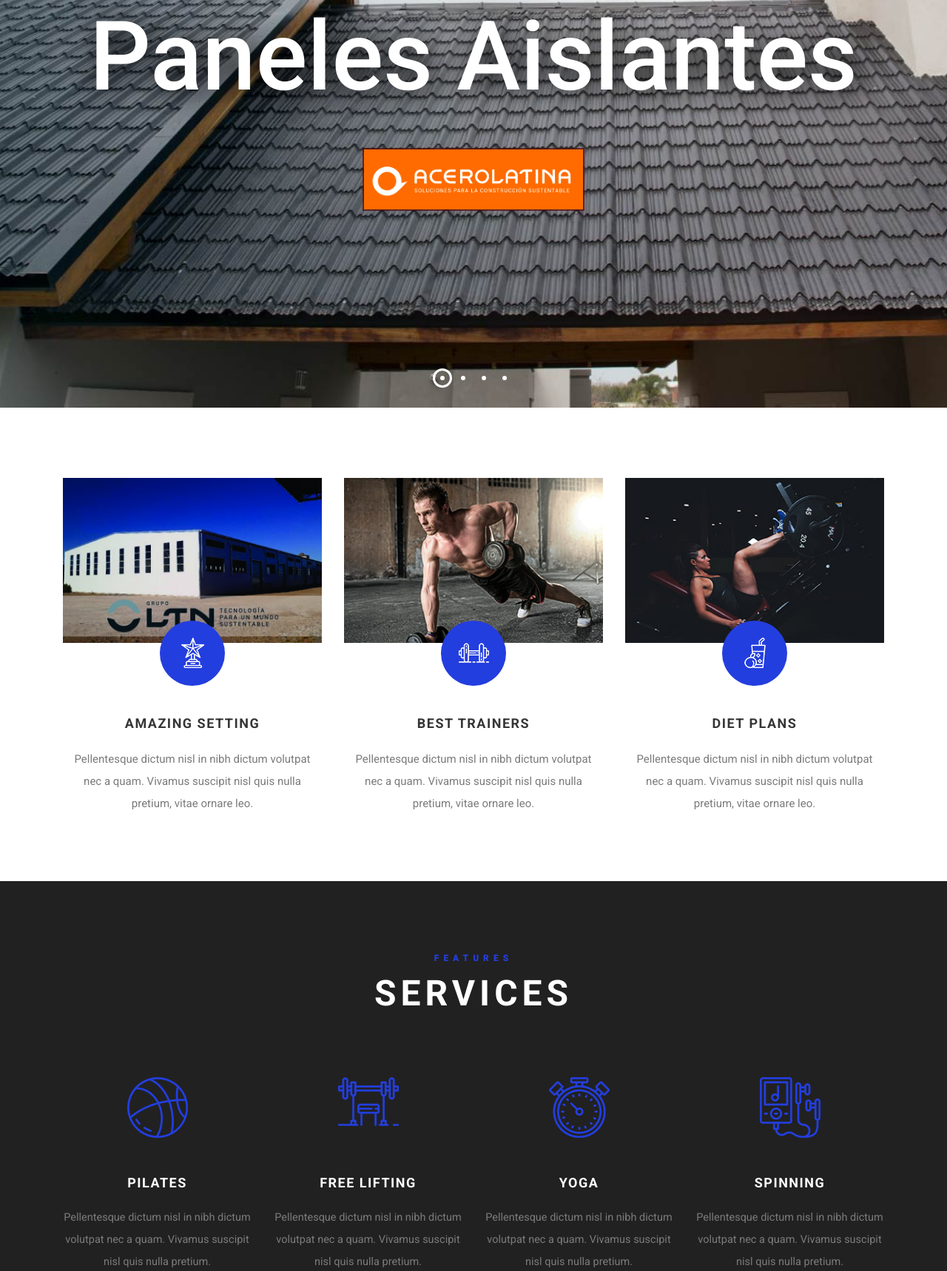
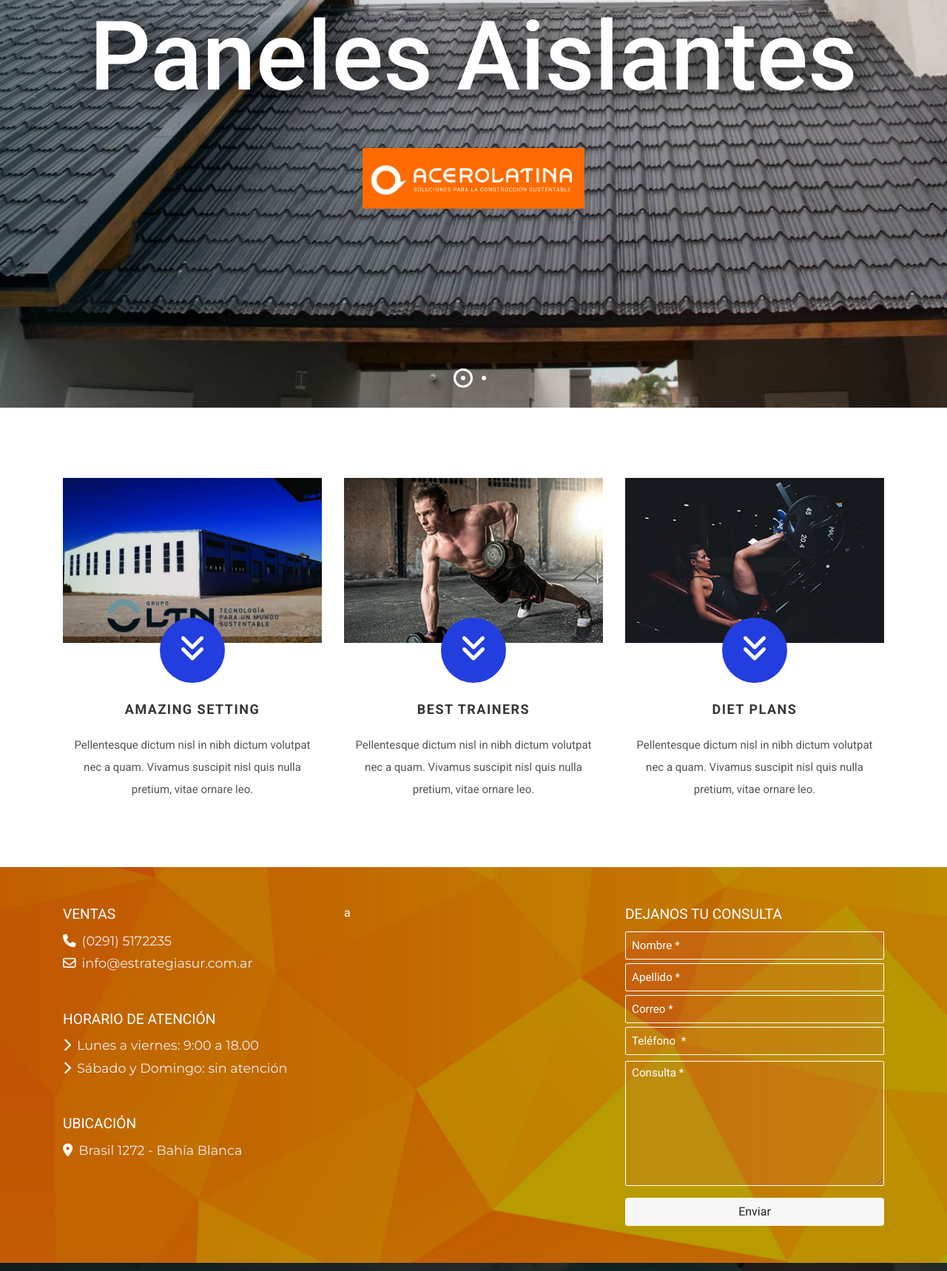
Before and after one commit to gomezger/Estrategia-Sur, a PHP site: page / in a window 1280 px wide. Shown: the part 344-2062 px from the top of the page at 74% size. Run offline with PHP 8.4, Linux system fonts and the light colour scheme; some libraries are stand-ins or nearby versions.

Commit message:
contacto

```diff
--- a/css/style.css
+++ b/css/style.css
@@ -189,7 +189,7 @@
 	letter-spacing: 1.5px;
 	text-transform: uppercase;
 	max-width: 300px;
-	border: solid 0.2em #571010c2;
+	/* border: solid 0.2em #5710103b; */
 	position: relative;
 }
 
@@ -202,13 +202,9 @@
 	top: 0;
 	left: 0;
 	display: none;
-	font-size: 18px;
-	font-weight: 700;
-	color: #fff;
-	letter-spacing: 1.5px;
-	max-width: 300px;
+	font-size: 16px;
+	color: #fff;
 	background-color: #350a0acb;
-	vertical-align: middle;
 	padding-top: 1.5em;
 }
 .logo-carousel .leer-mas:hover {
@@ -606,8 +602,19 @@
 	background: #233EDE;
 	border-radius: 50%;
 	line-height: 83px;
-	margin-bottom: 40px;
+	margin-bottom: 25px;
 	margin-top: -34px;
+	color: #FFF;
+	font-size: 2.5em;
+	font-weight: 100;
+	cursor: pointer;
+}
+
+.single-features .feature-text .feature-icon:hover {
+	background: rgb(4, 10, 47);
+	color: rgb(245, 245, 245);
+	-webkit-transition: all 0.2s linear 0.1s;
+	transition: all 0.2s linear 0.1s;
 }
 
 .single-features .feature-text h5 {
@@ -620,7 +627,7 @@
 }
 
 .single-features .feature-text p {
-	color: #7b7b7b;
+	color: #555555;
 	font-size: 15px;
 	font-weight: 400;
 	line-height: 30px;
@@ -889,12 +896,71 @@
 }
 
 /*---------------------
+  Contacto
+-----------------------*/
+
+.contacto-section {
+	background-image: url("../img/bg-orange-2.jpg");
+	padding: 50px 0;
+	background-position: center;
+	background-size: 100% auto;
+	color: #FFF;
+}
+
+.contacto-section .titulo-contacto{
+	font-family: "Roboto", Ariel;
+	text-transform: uppercase;
+    font-size: 1.2em;
+    font-weight: 400;
+}
+
+.contacto-section .dato-contacto{
+    font-size: 1.1em;
+	font-family: 'Montserrat', sans-serif;
+}
+
+.contacto-section .texto-contacto{
+	color: #EEE;
+}
+.form-control {
+	color: #FFF;
+	border: none;
+	border-radius: 2px;
+	margin-top: 5px;
+	font-size: 0.95em;
+	background-color: rgba(204, 102, 55, 0.239);
+	border: solid 0.05em #FFF;
+	outline: none;
+}
+.form-control:focus {
+	background-color: rgba(204, 102, 55, 0.377);
+	outline: none;
+}
+
+.form-control::placeholder { /* Microsoft Edge */
+    color: rgb(255, 255, 255);
+}
+
+.form-control:focus {
+	outline: none;
+}
+
+.btn-enviar {
+	width: 100%;
+	text-align: center;
+	background-color: #f7f7f7;
+}
+
+/*---------------------
   Footer
 -----------------------*/
 
 .footer-section {
-	height: 641px;
+	height: 500px;
 	padding-top: 109px;
+	background-color: #060a0f;
+	background-position: center;
+	background-size: 100% auto;
 }
 
 .footer-content {
@@ -2188,9 +2254,10 @@
 		margin: 5px 5px 30px;
 		border-radius: 0;
 		float: right;
-		background-color: #233EDE;
+		background-color: rgb(59, 10, 10);
 		position: relative;
 		top: -56px;
+		border-radius: 0.1em;
 	}
 	.slicknav_nav a:hover {
 		border-radius: 0;
--- a/index.html
+++ b/index.html
@@ -11,6 +11,7 @@
 
     <!-- Google Font -->
     <link href="https://fonts.googleapis.com/css?family=Roboto:100,300,300i,400,500,700,900" rel="stylesheet">
+    <link href="https://fonts.googleapis.com/css?family=Montserrat&display=swap" rel="stylesheet">
 
     <!-- Css Styles -->
     <link rel="stylesheet" href="css/bootstrap.min.css" type="text/css">
@@ -20,6 +21,9 @@
     <link rel="stylesheet" href="css/barfiller.css" type="text/css">
     <link rel="stylesheet" href="css/slicknav.min.css" type="text/css">
     <link rel="stylesheet" href="css/style.css" type="text/css">
+
+
+    <script src="https://kit.fontawesome.com/591d68fa75.js"></script>
 </head>
 
 <body>
@@ -125,7 +119,7 @@
                         </div>
                         <div class="feature-text">
                             <div class="feature-icon">
-                                <img src="img/features/icon-1.png" alt="">
+                                <i class="fas fa-angle-double-down pt-2"></i>
                             </div>
                             <h5>Amazing Setting</h5>
                             <p>Pellentesque dictum nisl in nibh dictum volutpat nec a quam. Vivamus suscipit nisl quis
@@ -140,7 +134,7 @@
                         </div>
                         <div class="feature-text">
                             <div class="feature-icon">
-                                <img src="img/features/icon-2.png" alt="">
+                                <i class="fas fa-angle-double-down pt-2"></i>
                             </div>
                             <h5>Best Trainers</h5>
                             <p>Pellentesque dictum nisl in nibh dictum volutpat nec a quam. Vivamus suscipit nisl quis
@@ -155,7 +149,7 @@
                         </div>
                         <div class="feature-text">
                             <div class="feature-icon">
-                                <img src="img/features/icon-3.png" alt="">
+                                <i class="fas fa-angle-double-down pt-2"></i>
                             </div>
                             <h5>Diet Plans</h5>
                             <p>Pellentesque dictum nisl in nibh dictum volutpat nec a quam. Vivamus suscipit nisl quis
@@ -167,7 +161,125 @@
         </div>
     </section>
     <!-- Features Section End -->
-    <!-- Services Section Begin -->
+
+    <!-- Contacto section Begin -->
+    <section class="contacto-section col-12">
+        <div class="container">
+            <div class="row">
+
+                <!-- Columna 1 PRINCIPIO-->
+                <div class="col-12 col-md-4 float-right">
+
+                    <div class="titulo-contacto col-12 float-left m-0 p-0 mb-2">
+                        Ventas
+                    </div>
+
+                    <!-- Telefono  -->
+                    <div class="dato-contacto col-12 m-0 p-0 clearfix pb-1">
+                        <div class="icon-contacto float-left p-0 m-0 pr-2">
+                            <i class="fas fa-phone"></i>
+                        </div>
+                        <div class="texto-contacto float-left">
+                            (0291) 5172235
+                        </div>
+                    </div>
+
+                    <!-- Correo  -->
+                    <div class="dato-contacto col-12 m-0 p-0 clearfix mb-4">
+                        <div class="icon-contacto float-left p-0 m-0 pr-2">
+                            <i class="far fa-envelope"></i>
+                        </div>
+                        <div class="texto-contacto float-left">
+                            info@estrategiasur.com.ar
+                        </div>
+                    </div>
+
+
+                    <div class="titulo-contacto col-12 float-left mt-4 mb-2 m-0 p-0 ">
+                        Horario de atención
+                    </div>
+
+                    <!-- Horario 1  -->
+                    <div class="dato-contacto col-12 m-0 p-0 clearfix pb-1">
+                        <div class="icon-contacto float-left p-0 m-0 pr-2">
+                                <i class="fas fa-chevron-right"></i>
+                        </div>
+                        <div class="texto-contacto float-left">
+                            Lunes a viernes: 9:00 a 18.00
+                        </div>
+                    </div>
+                    <!-- Horario 2  -->
+                    <div class="dato-contacto col-12 m-0 p-0 clearfix mb-4">
+                        <div class="icon-contacto float-left p-0 m-0 pr-2">
+                            <i class="fas fa-chevron-right"></i>
+                        </div>
+                        <div class="texto-contacto float-left">
+                            Sábado y Domingo: sin atención
+                        </div>
+                    </div>
+
+                    <div class="titulo-contacto col-12 float-left mt-4 mb-2 m-0 p-0 ">
+                        Ubicación
+                    </div>
+
+                    <!-- DIRECCION  -->
+                    <div class="dato-contacto col-12 m-0 p-0 clearfix pb-1">
+                        <div class="icon-contacto float-left p-0 m-0 pr-2">
+                            <i class="fas fa-map-marker-alt"></i>
+                        </div>
+                        <div class="texto-contacto float-left">
+                            Brasil 1272 - Bahía Blanca
+                        </div>
+                    </div>
+                </div>
+                <!-- Columna 1 FIN-->
+
+                <!-- Columna 2 Principio -->
+                <div class="col-12 col-md-4">
+                    a
+                </div>
+                <!-- Columna 2 FIN-->
+
+
+                <!-- Columna 3 Principio -->
+                <div class="col-12 col-md-4 float-left">
+                    <div class="titulo-contacto col-12 float-left mb-2 m-0 p-0 ">
+                        Dejanos tu consulta
+                    </div>
+
+                    <form (ngSubmit)="onSubmit(contactoForm)" #contactoForm="ngForm">
+                        <div class="form-group">
+                            <input type="text" class="form-control p-1 pl-2 mb-1" name="nombre-es" #nombre="ngModel" placeholder="Nombre *"
+                                    required
+                                    [(ngModel)]="mensaje.nombre"
+                                    >
+
+                            <input required type="text" class="form-control p-1 pl-2 mb-1" id="apellido" name="apellido-es" #apellido="ngModel" placeholder="Apellido *"
+                                    [(ngModel)]="mensaje.apellido">
+
+                            <input required type="text" class="form-control p-1 pl-2 mb-1" id="email" name="correo-es" #correo="ngModel" placeholder="Correo *"
+                                    [(ngModel)]="mensaje.correo">
+
+                                    <input required type="text" class="form-control p-1 pl-2 mb-2" id="telefono" name="telefono-es" #telefono="ngModel" placeholder="Teléfono  *"
+                                    [(ngModel)]="mensaje.telefono">
+
+
+                            <textarea required type="text" class="form-control p-1 pl-2 mb-1" id="consulta" name="consulta-es" #consulta="ngModel" rows="7" placeholder="Consulta *"
+                                        [(ngModel)]="mensaje.consulta"></textarea>
+                        </div>
+                        <button type="submit" class="btn btn-enviar" [disabled]="!contactoForm.form.valid">Enviar</button>
+                    </form>
+                </div>
+                <!-- columna 3 FIN-->
+
+            </div>
+        </div>
+    </section>
+    <!-- Contacto section End -->
+
+
+    <!-- Features Section End -->
+    <!-- Services Section Begin
     <section class="services-section spad">
         <div class="container">
             <div class="row">
```
Also changed, not shown: other parts of index.html (+18 -28 lines), img/bg-orange-2.jpg (added), img/bg-orange.jpg (added), img/footer-bg.jpg, js/jquery.slicknav.js.
